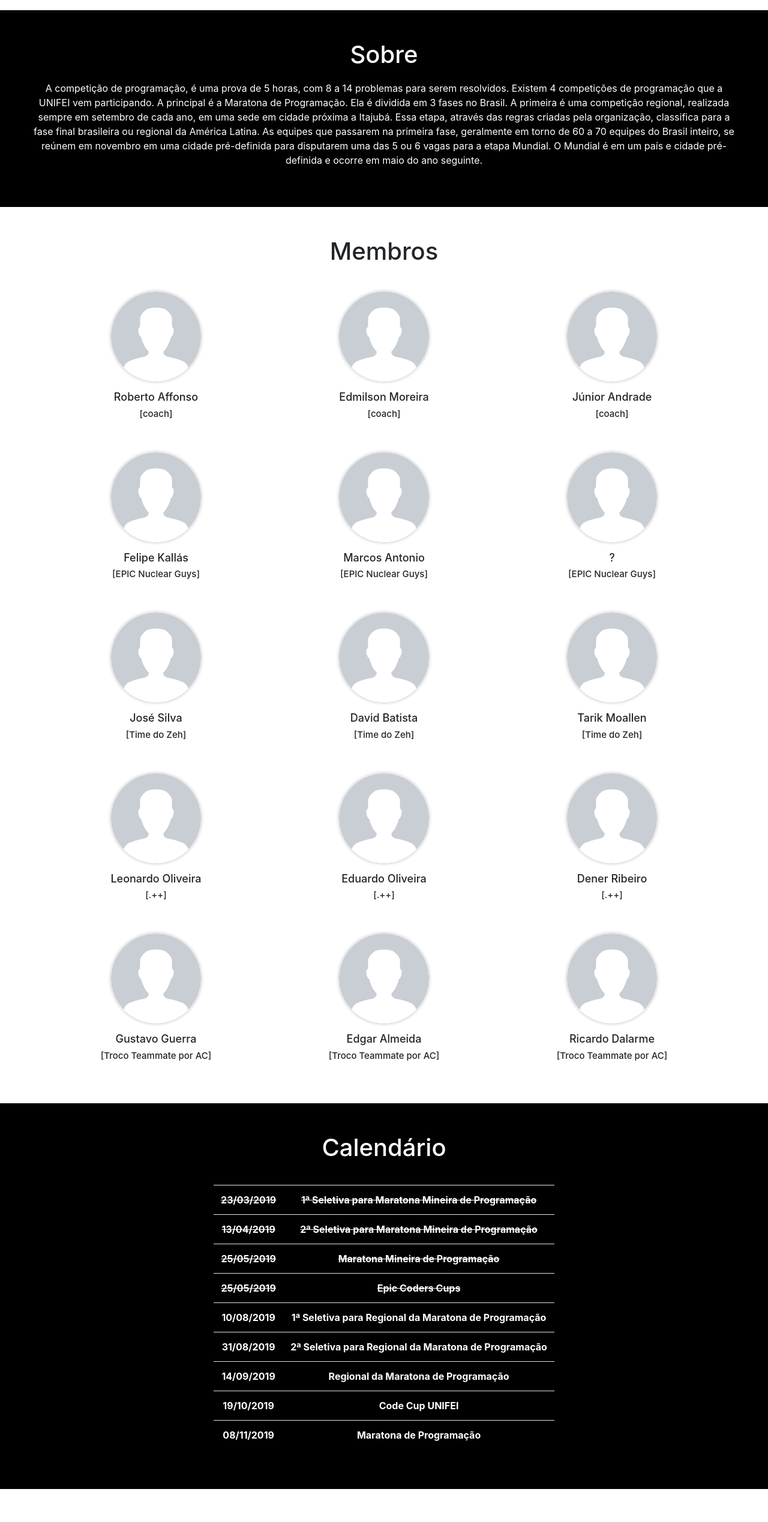
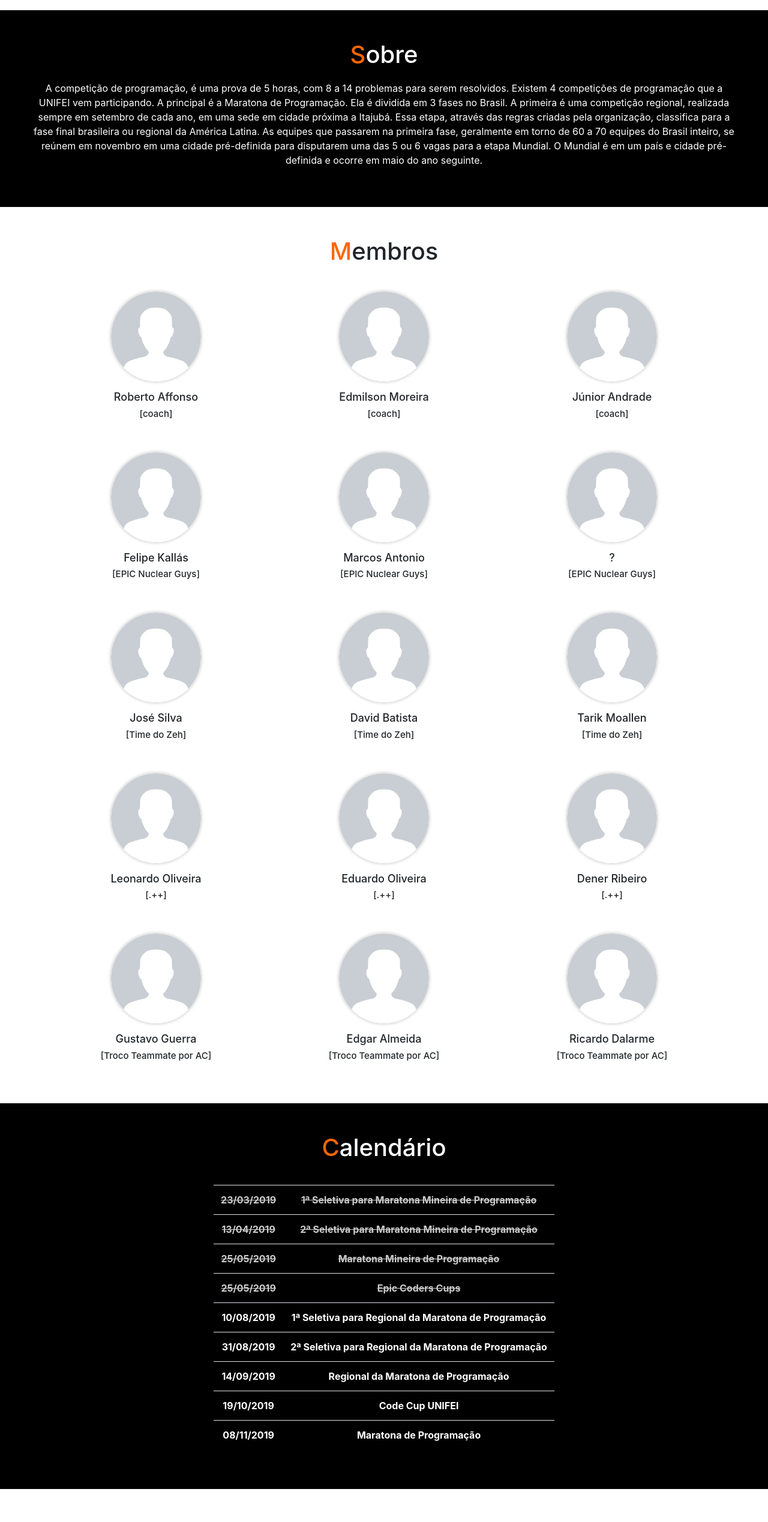
Before and after one commit to leonfoliveira/EpicCoders-App, a React (Create React App) app: page / in a window 1280 px wide. Shown: the part 935-3472 px from the top of the page at 60% size. Built offline with nearby package versions, Linux system fonts and the light colour scheme.

Commit message:
Text decoration add and events line-through modified

```diff
--- a/src/App.js
+++ b/src/App.js
@@ -29,6 +29,8 @@ class App extends React.Component {
     for (var i = 0; i < 5; i++) {
       if (window.pageYOffset + window.innerHeight > document.getElementById('sec'+i).offsetTop) {
         document.getElementById('sec'+i).classList.add("active");
+      } else {
+        document.getElementById('sec'+i).classList.remove("active");
       }
     }
   }
@@ -66,23 +68,23 @@ class App extends React.Component {
           </div>
         </section>
         <section className="dark text-center" id="sec1">
-          <h1>Sobre</h1>
+          <h1><span className="or">S</span>obre</h1>
           <p className="text-box">{about}</p>
         </section>
         <section id="sec2">
-          <h1 className="text-center">Membros</h1>
+          <h1 className="text-center"><span className="or">M</span>embros</h1>
           <div className="container">
             <Members></Members>
           </div>
         </section>
         <section className="dark text-center" id="sec3">
-          <h1>Calendário</h1>
+          <h1><span className="or">C</span>alendário</h1>
           <table className="table">
             <Events></Events>
           </table>
         </section>
         <section className="text-center sponsor" id="sec4">
-          <h1>Patrocínio</h1>
+          <h1><span className="or">P</span>atrocínio</h1>
           <a href="http://www.b2ml.com.br/b2ml/">
             <img src={logo_b2ml} alt="b2ml"></img>
           </a>
--- a/src/App.scss
+++ b/src/App.scss
@@ -41,6 +41,10 @@
       }
     }
   }
+}
+
+.or {
+  color: #f60;
 }
 
 section {
@@ -89,6 +93,10 @@ section {
   margin-top: 30px;
   display: inline-block;
   color: #fff;
+  .passed {
+    text-decoration: line-through;
+    color: #ccc;
+  }
 }
 
 .sponsor {
--- a/src/components/Events.component.js
+++ b/src/components/Events.component.js
@@ -56,7 +56,7 @@ class Event extends React.Component {
   render() {
     console.log(this.state.date);
     return (
-      <tr style={{textDecoration: this.state.date < new Date() ? 'line-through' : 'none'}}>
+      <tr className={this.state.date < new Date() ? 'passed' : 'active'}>
         <th>{this.props.date}</th>
         <th>{this.props.desc}</th>
       </tr>
```
